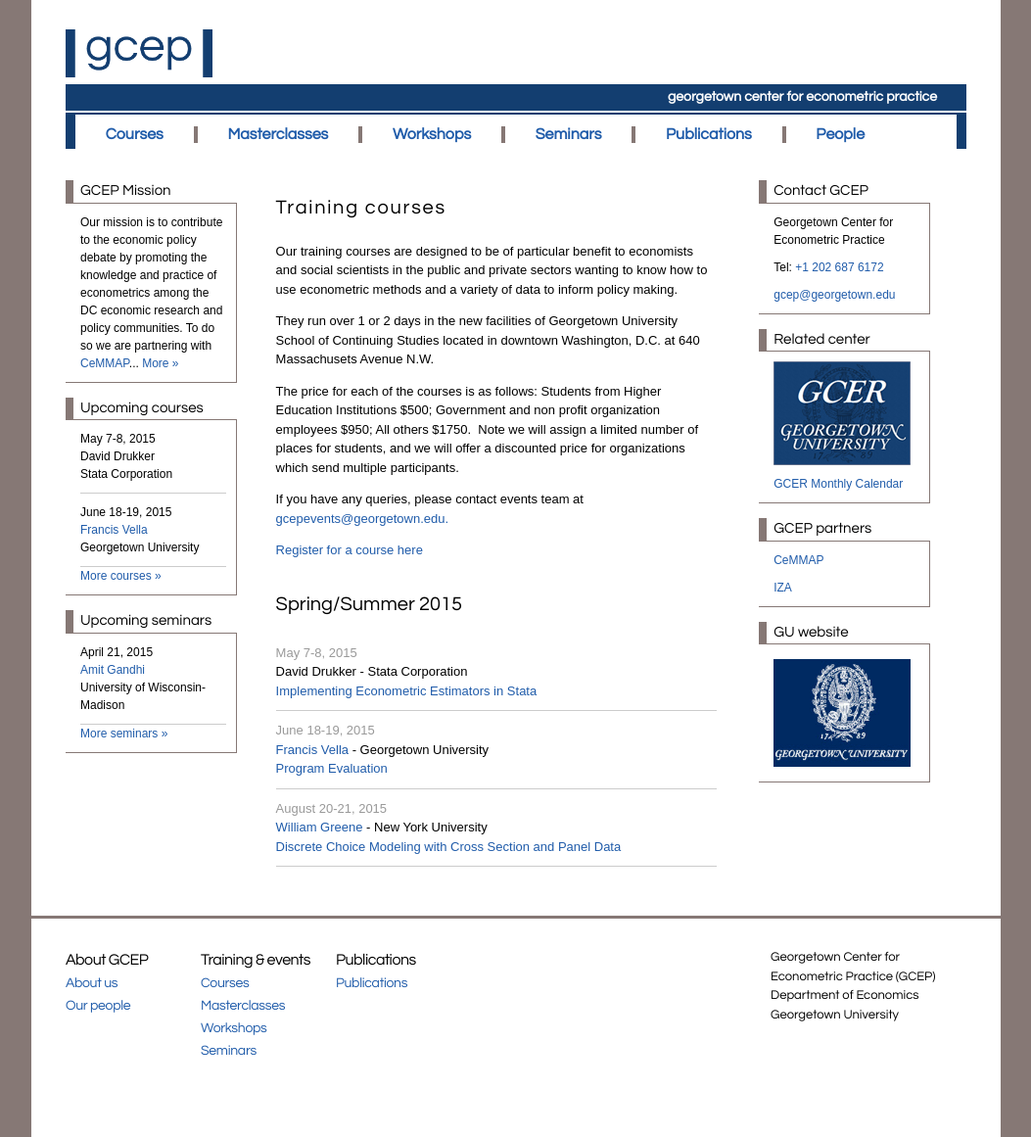
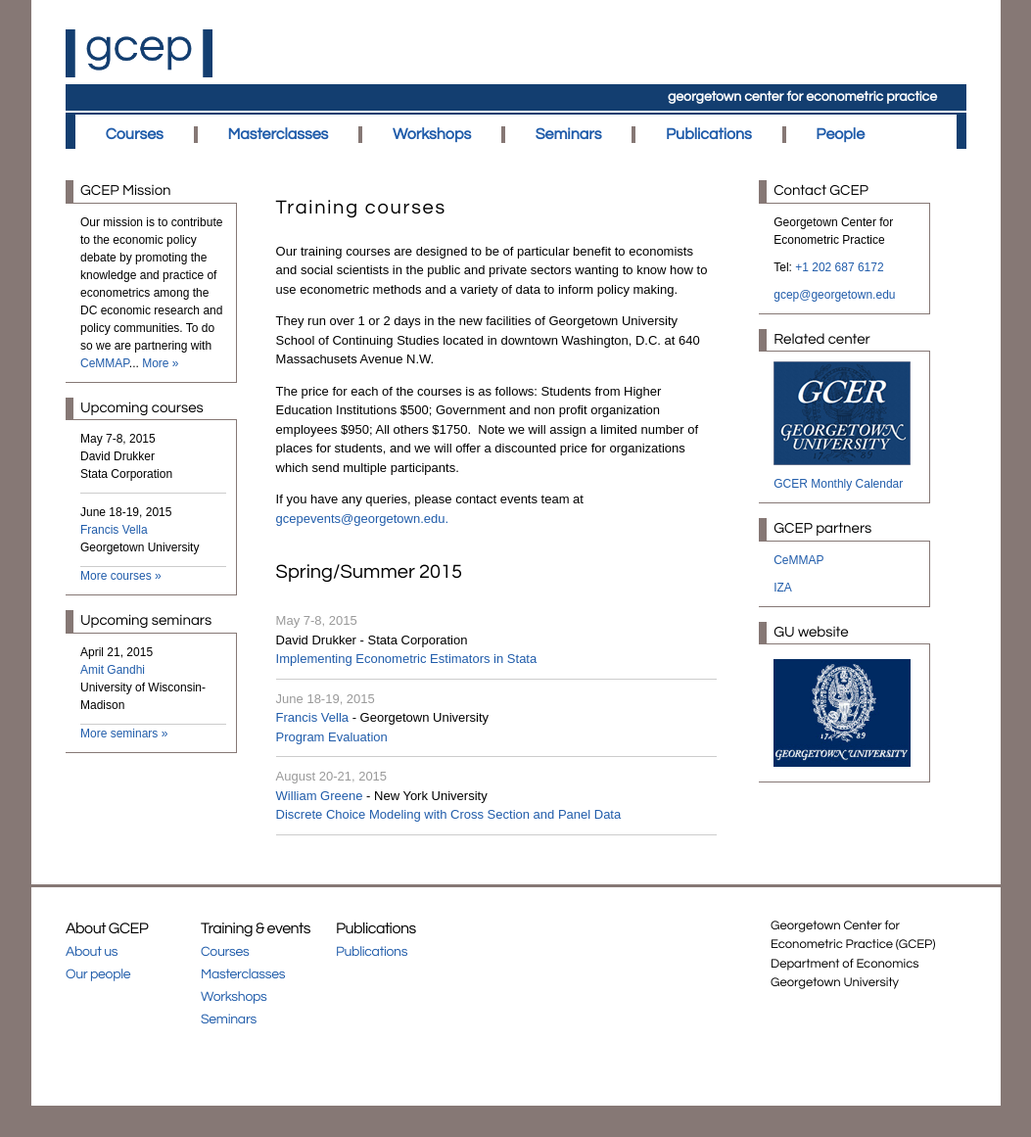
Before and after one commit to georgetown-econ/gcep, a Jekyll site: the page built from courses.html, in a window 1280 px wide. Shown: the whole page at 98% size, without its empty margins (113-1166 px from the left). Built offline with Jekyll 4.4.1, drawn with Linux system fonts in a browser that asks for light colours; a script that is not in the unit is left out; after the commit the page ends 1129 px from its top, so only the background shows below that.

Commit message:
Removed link to register course from courses.html

```diff
--- a/courses.html
+++ b/courses.html
@@ -30,10 +30,6 @@
         If you have any queries, please contact events team at <a href="mailto:gcepevents@georgetown.edu">gcepevents@georgetown.edu.</a>
       </p>
 
-      <p>
-        <a href="/booking">Register for a course here</a>
-      </p>
-
       <h1>Spring/Summer 2015</h1>
       <div class="courses">
         {% for course in site.data.courses %}
```
